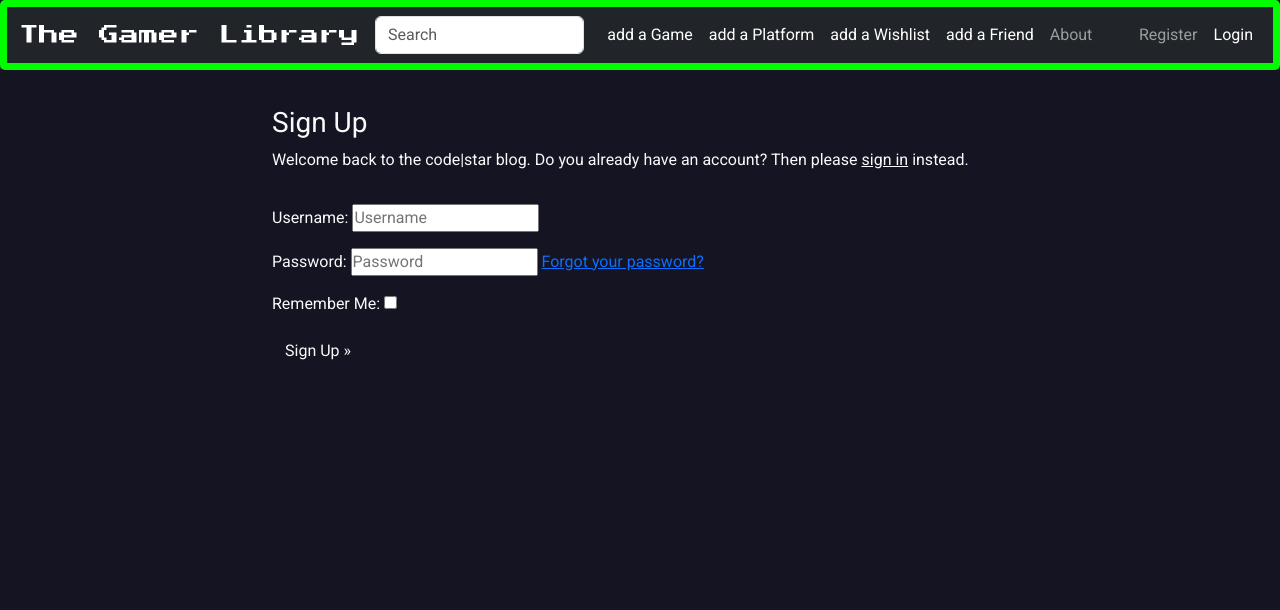
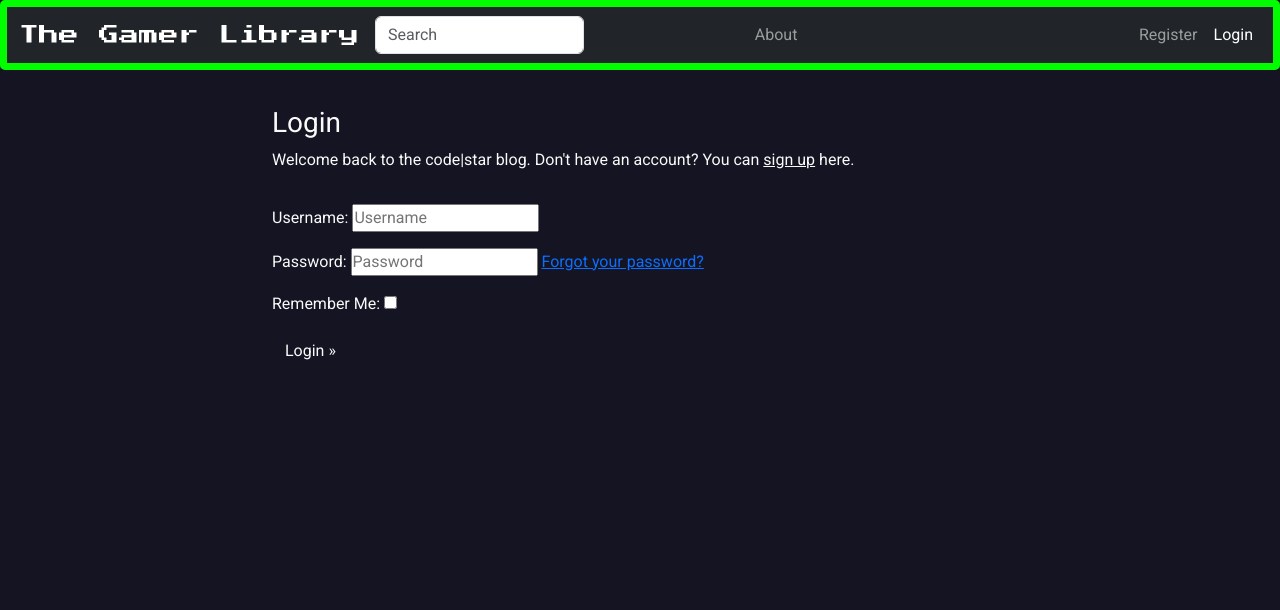
Before and after one commit to AngeloGaeta1990/The-Gamer-Library, a Django app: page /accounts/login/ in a window 1280 px wide. Shown: the top 610 px of the page. Run offline with Django 5.2, Linux system fonts and the light colour scheme; parts of the project's set-up code (start-up, migrations or seed data) failed here and were passed over; some libraries are stand-ins or nearby versions.

Commit message:
feat: add add plaftform and games form

```diff
--- a/gamer_library/settings.py
+++ b/gamer_library/settings.py
@@ -47,6 +47,8 @@ INSTALLED_APPS = [
     'allauth',
     'allauth.account',
     'allauth.socialaccount',
+    'crispy_forms',
+    'crispy_bootstrap5',
     'django_summernote',
     'fontawesomefree',
     'colorfield',
@@ -57,6 +59,9 @@ INSTALLED_APPS = [
 SITE_ID = 1
 LOGIN_REDIRECT_URL = '/'
 LOGOUT_REDIRECT_URL = '/'
+
+CRISPY_ALLOWED_TEMPLATE_PACKS = "bootstrap5"
+CRISPY_TEMPLATE_PACK = "bootstrap5"
 
 MIDDLEWARE = [
     'django.middleware.security.SecurityMiddleware',
--- a/library/templates/library/platform_detail.html
+++ b/library/templates/library/platform_detail.html
@@ -1,6 +1,7 @@
 {% extends "base.html" %}
 
 {% load static %}
+{% load crispy_forms_tags %}
 
 {% block content %}
 <div class="container pd-container" data-platformcolor="{{ platform.box_color }}" data-platformfontcolor="{{ platform.font_color }}">
--- a/library/urls.py
+++ b/library/urls.py
@@ -2,6 +2,8 @@ from . import views
 from django.urls import path
 
 urlpatterns = [
-    path('', views.PlatformList.as_view(), name='home'),
-    path('<slug:slug>/', views.platform_detail, name = 'platform_detail')
+    path('add_game/', views.add_game, name='add_game'),
+    path('add_platform/', views.add_platform, name='add_platform'),
+    path('<slug:slug>/', views.platform_detail, name = 'platform_detail'),
+    path('', views.PlatformList.as_view(), name='home')
 ]
--- a/requirements.txt
+++ b/requirements.txt
@@ -3,6 +3,7 @@ bleach==6.1.0
 certifi==2023.11.17
 cffi==1.16.0
 charset-normalizer==3.3.2
+crispy-bootstrap5==2023.10
 cryptography==41.0.7
 defusedxml==0.7.1
 dj-database-url==2.1.0
@@ -11,6 +12,7 @@ Django==5.0
 django-allauth==0.57.0
 django-colorfield==0.11.0
 django-contrib-postgres==0.0.1
+django-crispy-forms==2.1
 django-summernote==0.8.20.0
 fontawesomefree==6.5.1
 gunicorn==21.2.0
--- a/templates/account/login.html
+++ b/templates/account/login.html
@@ -8,28 +8,28 @@
 <div class="container">
   <div class="row">
     <div class="col-md-8 mt-3 offset-md-2 white-text">
-      <h3>{% trans "Sign Up" %}</h3>
+      <h3>{% trans "Login" %}</h3>
 
       <p>{% blocktrans %}
         Welcome back to the code|star blog.
-        Do you already have an account? Then please
-        <a class="link white-text" href="{{ login_url }}">sign in</a>
-        instead.
+        Don't have an account? You can
+        <a class="link white-text" href="{{ signup_url }}">sign up</a>
+        here.
       {% endblocktrans %}</p>
     </div>
   </div>
   <div class="row">
     <div class="col-md-8 mt-3 offset-md-2">
-      <form class="signup white-text" id="signup_form" method="post"
-        action="{% url 'account_signup' %}">
+      <form class="login white-text" id="login_form" method="post"
+        action="{% url 'account_login' %}">
         {% csrf_token %}
         {{ form.as_p }}
         {% if redirect_field_value %}
         <input type="hidden" name="{{ redirect_field_name }}"
           value="{{ redirect_field_value }}" />
         {% endif %}
-        <button class="btn btn-signup right white-text" type="submit">
-          {% trans "Sign Up" %} &raquo;</button>
+        <button class="btn btn-login right white-text" type="submit">
+          {% trans "Login" %} &raquo;</button>
       </form>
     </div>
   </div>
--- a/templates/account/logout.html
+++ b/templates/account/logout.html
@@ -1,4 +1,4 @@
-
+{% extends "base.html" %}
 {% load i18n %}
 
 {% block head_title %}{% trans "Sign Out" %}{% endblock %}
@@ -6,7 +6,7 @@
 {% block content %}
 <div class="container">
     <div class="row">
-        <div class="col-md-8 mt-3 offset-md-2">
+        <div class="col-md-8 mt-3 offset-md-2 white-text">
             <h3>{% trans "Sign Out" %}</h3>
 
             <p>{% trans 'Are you sure you want to sign out?' %}</p>
@@ -20,7 +20,7 @@
                 {% if redirect_field_value %}
                 <input type="hidden" name="{{ redirect_field_name }}" value="{{ redirect_field_value }}" />
                 {% endif %}
-                <button class="btn btn-signup right" type="submit">{% trans 'Sign Out' %}</button>
+                <button class="btn btn-signup right white-text" type="submit">{% trans 'Sign Out' %}</button>
             </form>
         </div>
     </div>
--- a/templates/account/signup.html
+++ b/templates/account/signup.html
@@ -1,10 +1,11 @@
-{% extends "account/base.html" %}
+{% extends "base.html" %}
 
 {% load i18n %}
 
-{% block head_title %}{% trans "Signup" %}{% endblock head_title %}
+{% block head_title %}{% trans "Signup" %}{% endblock %}
 
 {% block content %}
+
 <h1>{% trans "Sign Up" %}</h1>
 
 <p>{% blocktrans %}Already have an account? Then please <a href="{{ login_url }}">sign in</a>.{% endblocktrans %}</p>
--- a/templates/base.html
+++ b/templates/base.html
@@ -1,4 +1,5 @@
 {% load static %}
+{% load crispy_forms_tags %}
 {% url 'about' as about_url %}
 {% url 'account_login' as login_url %}
 {% url 'account_signup' as signup_url %}
@@ -21,7 +22,7 @@
 <body>
     <nav class="navbar navbar-expand-md navbar-dark bg-dark" aria-label="Fourth navbar example">
         <div class="container-fluid">
-            <a class="navbar-brand project_name start-to-play-font" href="#">The Gamer Library</a>
+            <a class="navbar-brand project_name start-to-play-font" href="{% url 'home' %}">The Gamer Library</a>
             <button class="navbar-toggler" type="button" data-bs-toggle="collapse" data-bs-target="#navbarsExample04" aria-controls="navbarsExample04" aria-expanded="false" aria-label="Toggle navigation">
                 <span class="navbar-toggler-icon"></span>
             </button>
@@ -32,11 +33,12 @@
                         <input class="form-control" type="search" placeholder="Search" aria-label="Search">
                       </form>
                 <ul class="navbar-nav mx-auto mb-2 mb-md-0">
+                    {% if user.is_authenticated %}
                     <li class="nav-item">
-                        <a class="nav-link active" aria-current="page" href="#"> <i class="fa-solid fa-plus"></i> add a Game</a>
+                        <a class="nav-link active" aria-current="page" href="{% url 'add_game' %}"> <i class="fa-solid fa-plus"></i> add a Game</a>
                     </li>
                     <li class="nav-item">
-                        <a class="nav-link active" aria-current="page" href="#"><i class="fa-solid fa-plus"></i> add a Platform</a>
+                        <a class="nav-link active" aria-current="page" href="{% url 'add_platform' %}"><i class="fa-solid fa-plus"></i> add a Platform</a>
                     </li>
                     <li class="nav-item">
                         <a class="nav-link active" aria-current="page" href="#"><i class="fa-solid fa-plus"></i> add a Wishlist</a>
@@ -44,6 +46,7 @@
                     <li class="nav-item">
                         <a class="nav-link active" aria-current="page" href="#"><i class="fa-solid fa-plus"></i> add a Friend</a>
                     </li>
+                    {% endif %}
                     <li class="nav-item">
                         <a class="nav-link {% if request.path == about_url %}active{%endif%}" aria-current="page" href="{% url 'about' %}"> About</a>
                     </li>
```
Also changed, not shown: library/forms.py (added, +16 -0 lines), library/models.py (+20 -0 lines), library/templates/library/add_game_form.html (added, +14 -0 lines), library/templates/library/add_platform.html (added, +14 -0 lines), library/views.py (+35 -3 lines), README.md.
